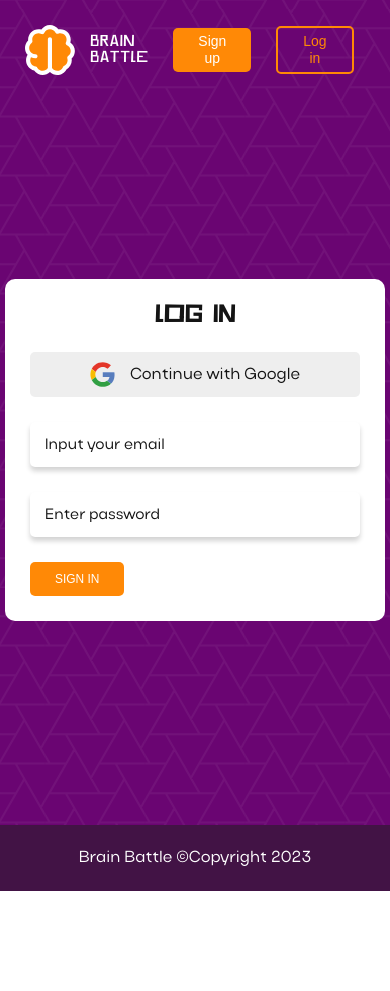
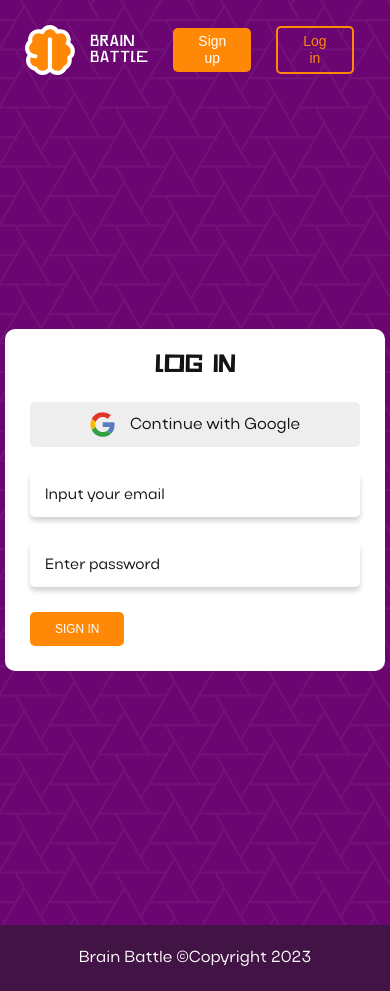
Before and after one commit to viktor-kindrat/brain-battle, a React (Create React App) app: page /logIn in a window 390 px wide. Before the commit the page ends 891 px from the top, so only its background shows below. Built offline with nearby package versions, Linux system fonts and the light colour scheme.

Commit message:
Responsive layout

```diff
--- a/src/Components/Form/Styles/Form.css
+++ b/src/Components/Form/Styles/Form.css
@@ -204,5 +204,6 @@
 @media screen and (max-width: 800px) {
   .Form {
     padding: 5px;
+    margin: 50px 0;
   }
 }
--- a/src/Components/Form/Styles/Form.scss
+++ b/src/Components/Form/Styles/Form.scss
@@ -152,5 +152,6 @@
 @media screen and (max-width: 800px) {
     .Form {
         padding: 5px;
+        margin: 50px 0;
     }
 }
```
